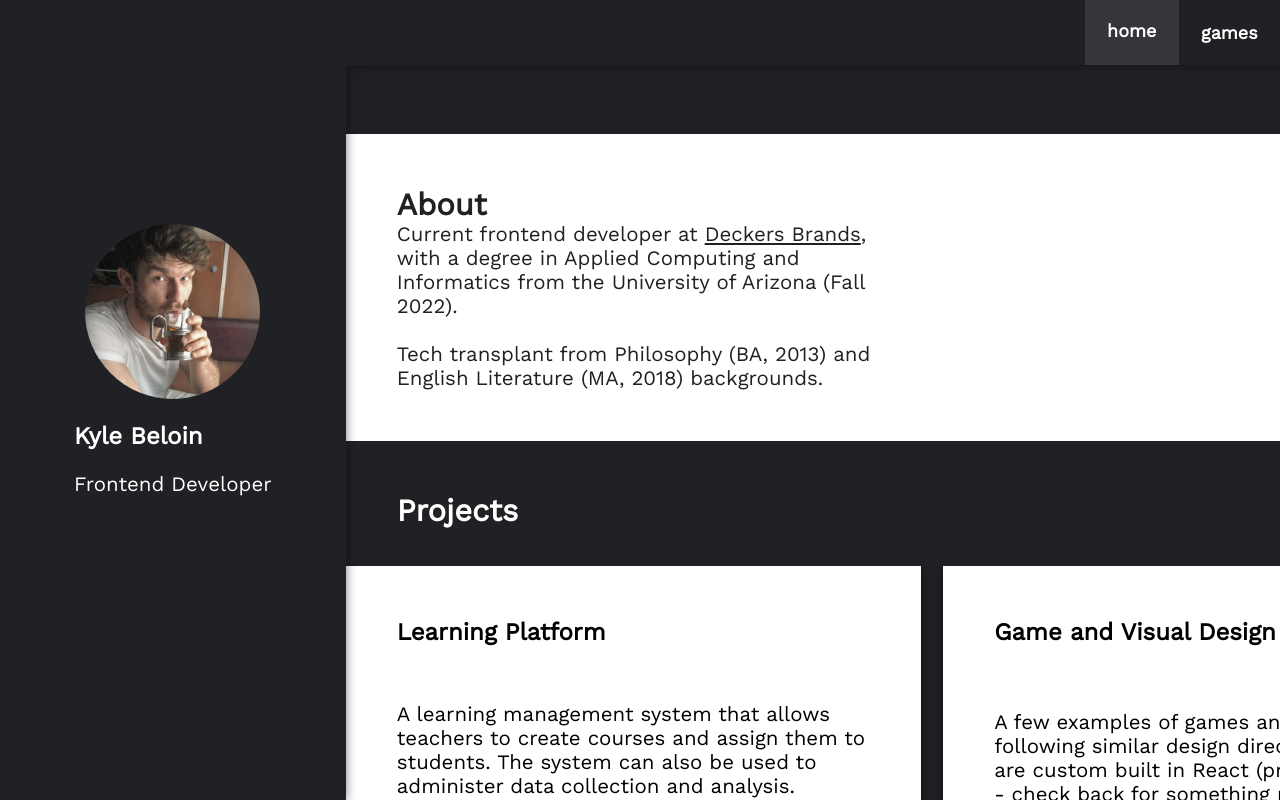
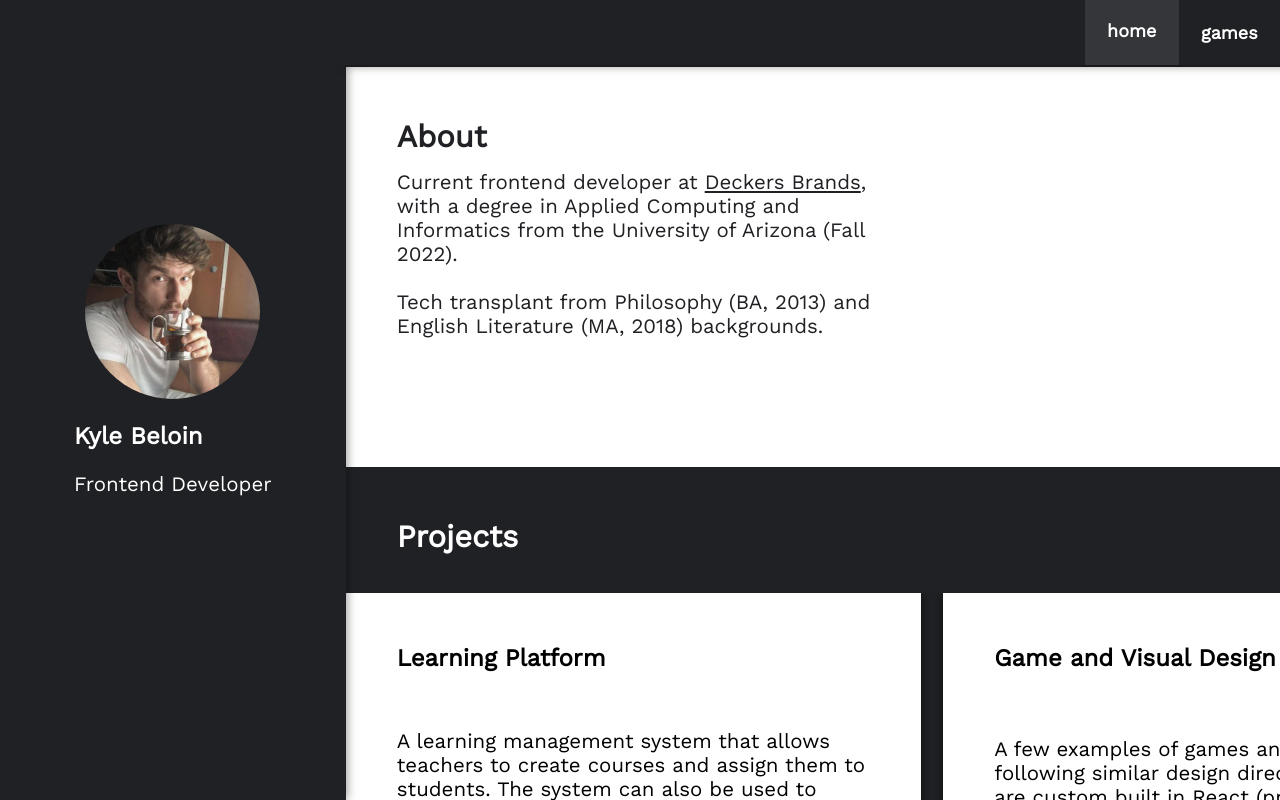
Before and after one commit to kylebeloin/kyle-beloin-personal-site, a React (Create React App) app: page / in a window 1280 px wide. Built offline with nearby package versions, Linux system fonts and the light colour scheme.

Commit message:
Final style changes for home page.

```diff
--- a/src/pages/Home.module.css
+++ b/src/pages/Home.module.css
@@ -2,14 +2,16 @@
   padding-left: var(--spacer-xlarge);
 }
 
-.introduction-container {
-  --container-height: 50vh;
+.introduction-container,
+.about-container {
+  --container-height: 60vh;
   --background-color: var(--tertiary);
   --font-color: var(--primary);
   height: var(--container-height);
-  display: grid;
+  display: flex;
+  flex-direction: column;
   text-align: left;
-  align-items: center;
+  gap: 1rem;
   padding: var(--spacer-xlarge);
 }
 
@@ -34,20 +36,6 @@
   text-align: left;
 }
 
-.copy {
-  opacity: 1;
-  z-index: 1;
-  top: var(--nav-bar-height);
-  overflow-y: scroll;
-  align-self: start;
-  padding: var(--spacer-xlarge);
-  display: grid;
-  place-content: center;
-  height: 100%;
-  text-align: left;
-  width: var(--container-width);
-}
-
 @media (min-width: 768px) {
   .technologies-container {
     --container-width: 100vw;
@@ -62,11 +50,12 @@
     --background-color: var(--primary);
   }
 
-  .introduction-container {
-    --container-height: fit-content;
-    margin-top: var(--nav-bar-height);
+  .introduction-container,
+  .about-container {
+    --container-height: 50vh;
     --background-color: var(--tertiary);
     --font-color: var(--primary);
+    min-height: var(--container-height);
   }
 
   .introduction-container > p {
--- a/src/pages/Home.tsx
+++ b/src/pages/Home.tsx
@@ -34,10 +34,8 @@ export default function Home() {
         className={`${layout["bg__color--inverse"]} ${styles.container} ${styles["about-container"]} ${page}`}
         visible={visible}
       >
-        <div className={`${styles.copy}`}>
-          {data.about.title}
-          {data.about.content}
-        </div>
+        {data.about.title}
+        {data.about.content}
       </Container>
     </>
   );
```
